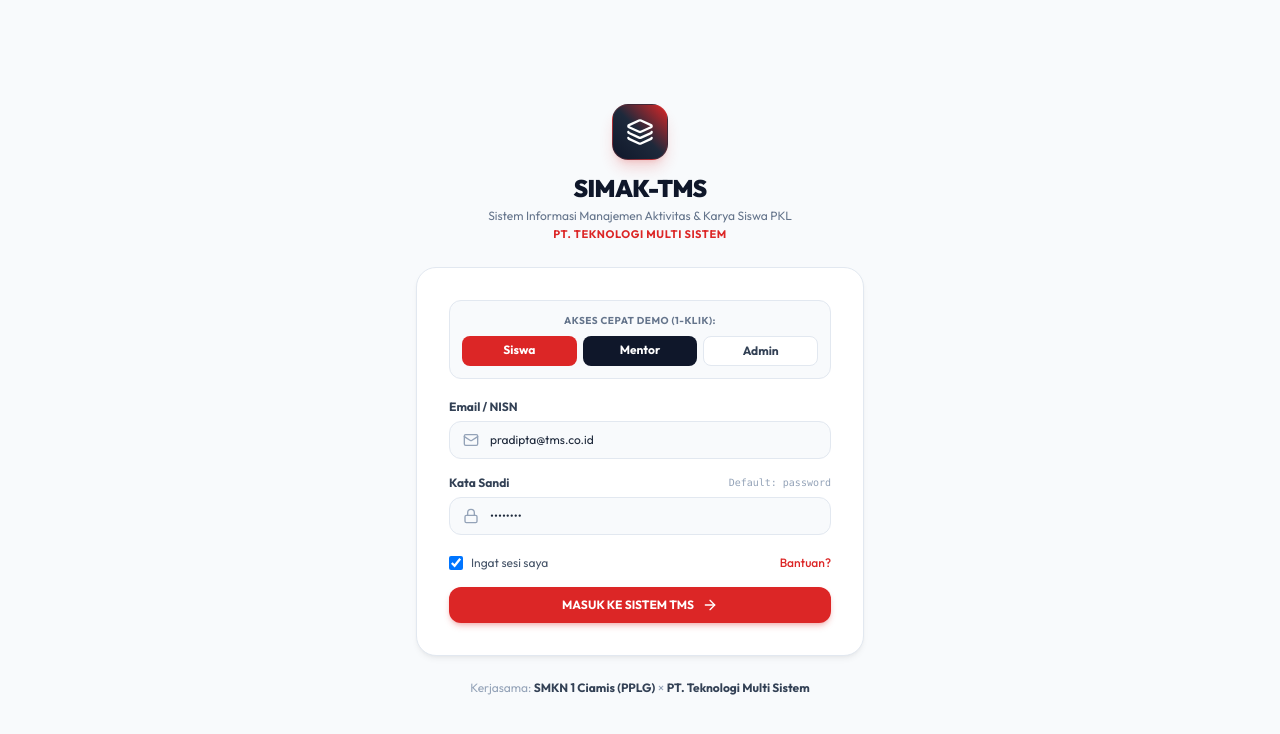
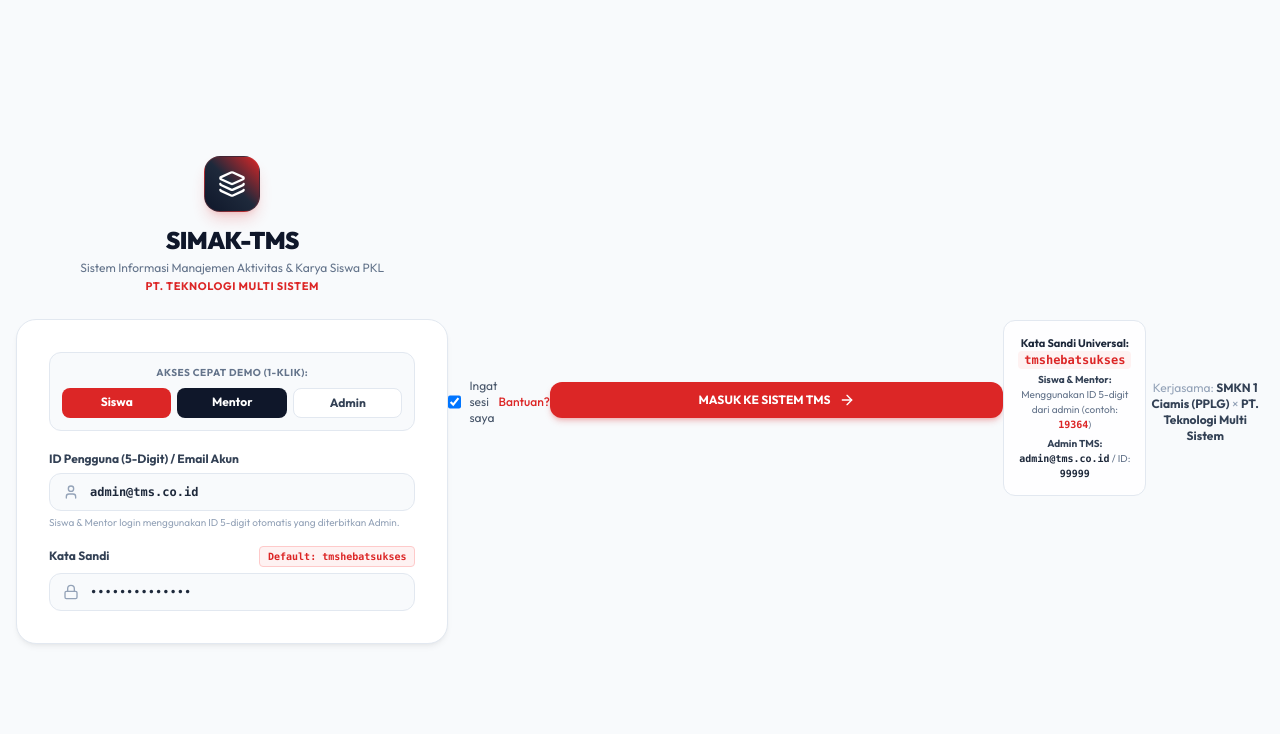
Before and after one commit to PradiptaPPLG/simak-tms, a Laravel app: page /login in a window 1280 px wide. Shown: the top 734 px of the page. Run offline with Laravel 12, Linux system fonts and the light colour scheme; some libraries are stand-ins or nearby versions.

Commit message:
feat: add SimakController and initial view templates for admin, mentor, and student roles

```diff
--- a/app/Http/Controllers/SimakController.php
+++ b/app/Http/Controllers/SimakController.php
@@ -11,6 +11,7 @@ use App\Models\TaskSubmission;
 use App\Models\User;
 use Illuminate\Http\Request;
 use Illuminate\Support\Facades\Auth;
+use Illuminate\Support\Facades\Hash;
 
 class SimakController extends Controller
 {
@@ -27,19 +28,37 @@ class SimakController extends Controller
 
     public function login(Request $request)
     {
-        $credentials = $request->validate([
-            'email' => 'required|email',
-            'password' => 'required',
+        $request->validate([
+            'login_id' => 'required|string',
+            'password' => 'required|string',
         ]);
 
-        if (Auth::attempt($credentials, $request->boolean('remember'))) {
+        $loginId = trim($request->login_id);
+
+        // Cari berdasarkan 5-digit account_id, username, atau email
+        $user = User::where('account_id', $loginId)
+                    ->orWhere('username', $loginId)
+                    ->orWhere('email', $loginId)
+                    ->first();
+
+        if ($user && Hash::check($request->password, $user->password)) {
+            Auth::login($user, $request->boolean('remember'));
             $request->session()->regenerate();
             return redirect()->intended(route('dashboard'));
         }
 
         return back()->withErrors([
-            'email' => 'Kredensial tidak valid. Silakan coba akun demo di bawah.',
-        ])->onlyInput('email');
+            'login_id' => 'ID Pengguna / Email atau Kata Sandi salah. Gunakan ID 5-digit Anda (contoh: 19364) dan kata sandi: tmshebatsukses.',
+        ])->onlyInput('login_id');
+    }
+
+    private function generateUniqueAccountId(): string
+    {
+        do {
+            $code = (string) rand(10000, 99999);
+        } while (User::where('account_id', $code)->orWhere('username', $code)->exists());
+
+        return $code;
     }
 
     // Quick Login Demo Helper for Siswa / Mentor / Admin
@@ -51,7 +70,9 @@ class SimakController extends Controller
             request()->session()->regenerate();
             return redirect()->route('dashboard')->with('success', 'Selamat datang, ' . $user->name . ' (' . strtoupper($user->role) . ')');
         }
-        return redirect()->route('login')->with('error', 'Akun tidak ditemukan.');
+
+        $roleName = $role === 'mentor' ? 'Staff Mentor' : ($role === 'siswa' ? 'Siswa PKL' : 'Admin');
+        return redirect()->route('login')->with('error', "Belum ada akun {$roleName} terdaftar. Silakan login sebagai Admin TMS terlebih dahulu untuk mendaftarkan akun baru.");
     }
 
     public function logout(Request $request)
@@ -479,7 +500,7 @@ class SimakController extends Controller
     {
         $validated = $request->validate([
             'name' => 'required|string|max:100',
-            'email' => 'required|email|unique:users,email',
+            'email' => 'nullable|string|max:150',
             'role' => 'required|in:mentor,siswa',
             'school_origin' => 'nullable|string|max:150',
             'major' => 'nullable|string|max:100',
@@ -489,22 +510,28 @@ class SimakController extends Controller
 
         $batch = Batch::first();
         $avatarBg = $validated['role'] === 'mentor' ? '090d16' : 'ef4444';
+        $accountId = $this->generateUniqueAccountId();
 
-        User::create([
+        $email = !empty($validated['email'])
+            ? (str_contains($validated['email'], '@') ? strtolower(trim($validated['email'])) : strtolower(trim($validated['email'])) . '@tms.co.id')
+            : ($validated['role'] === 'mentor' ? "mentor.{$accountId}@tms.co.id" : "siswa.{$accountId}@tms.co.id");
+
+        $user = User::create([
             'name' => $validated['name'],
-            'email' => $validated['email'],
-            'password' => bcrypt('password'),
+            'account_id' => $accountId,
+            'username' => $accountId,
+            'email' => $email,
+            'password' => Hash::make('tmshebatsukses'),
             'role' => $validated['role'],
             'school_origin' => $validated['school_origin'] ?? ($validated['role'] === 'mentor' ? 'PT. Teknologi Multi Sistem' : 'SMKN 1 Ciamis'),
             'major' => $validated['major'] ?? ($validated['role'] === 'mentor' ? 'Software Engineering' : 'PPLG'),
             'mentor_id' => $validated['role'] === 'siswa' ? ($validated['mentor_id'] ?? null) : null,
             'batch_id' => $validated['batch_id'] ?? ($batch ? $batch->id : 1),
-            'username' => strtolower(str_replace(' ', '', $validated['name'])) . rand(10, 99),
             'avatar' => 'https://ui-avatars.com/api/?name=' . urlencode($validated['name']) . '&background=' . $avatarBg . '&color=ffffff&bold=true&size=256',
         ]);
 
         $roleLabel = $validated['role'] === 'mentor' ? 'Staff Mentor' : 'Siswa PKL';
-        return back()->with('success', "Akun {$roleLabel} baru berhasil didaftarkan dan langsung terhubung di sistem!");
+        return back()->with('success', "Akun {$roleLabel} {$user->name} ({$accountId}) berhasil didaftarkan! ID Login: {$accountId} | Kata Sandi: tmshebatsukses");
     }
 
     // ==========================================
@@ -597,18 +624,25 @@ class SimakController extends Controller
     {
         $validated = $request->validate([
             'name' => 'required|string|max:100',
-            'email' => 'required|email|unique:users,email',
+            'email' => 'nullable|string|max:150',
             'headline' => 'nullable|string|max:150',
             'phone_number' => 'nullable|string|max:30',
             'bio' => 'nullable|string',
         ]);
 
         $batch = Batch::first();
+        $accountId = $this->generateUniqueAccountId();
 
-        User::create([
+        $email = !empty($validated['email'])
+            ? (str_contains($validated['email'], '@') ? strtolower(trim($validated['email'])) : strtolower(trim($validated['email'])) . '@tms.co.id')
+            : "mentor.{$accountId}@tms.co.id";
+
+        $mentor = User::create([
             'name' => $validated['name'],
-            'email' => $validated['email'],
-            'password' => bcrypt('password'),
+            'account_id' => $accountId,
+            'username' => $accountId,
+            'email' => $email,
+            'password' => Hash::make('tmshebatsukses'),
             'role' => 'mentor',
             'school_origin' => 'PT. Teknologi Multi Sistem',
             'major' => $validated['headline'] ?? 'Senior Software Engineer',
@@ -617,11 +651,10 @@ class SimakController extends Controller
             'bio' => $validated['bio'] ?? 'Staff Mentor Pembimbing Industri PT. TMS',
             'location' => 'Lab Software TMS',
             'batch_id' => $batch ? $batch->id : 1,
-            'username' => strtolower(str_replace([' ', '.', ','], '', $validated['name'])) . rand(10, 99),
             'avatar' => 'https://ui-avatars.com/api/?name=' . urlencode($validated['name']) . '&background=090d16&color=ffffff&bold=true&size=256',
         ]);
 
-        return back()->with('success', "Akun Mentor {$validated['name']} berhasil didaftarkan dan aktif membimbing!");
+        return back()->with('success', "Akun Staff Mentor {$mentor->name} ({$accountId}) berhasil didaftarkan! ID Login: {$accountId} | Kata Sandi: tmshebatsukses");
     }
 
     public function adminUpdateMentor(Request $request, $id)
@@ -629,7 +662,7 @@ class SimakController extends Controller
         $mentor = User::where('role', 'mentor')->findOrFail($id);
         $validated = $request->validate([
             'name' => 'required|string|max:100',
-            'email' => 'required|email|unique:users,email,' . $mentor->id,
+            'email' => 'nullable|string|max:150',
             'headline' => 'nullable|string|max:150',
             'phone_number' => 'nullable|string|max:30',
             'bio' => 'nullable|string',
@@ -637,7 +670,7 @@ class SimakController extends Controller
 
         $mentor->update([
             'name' => $validated['name'],
-            'email' => $validated['email'],
+            'email' => $validated['email'] ?? $mentor->email,
             'major' => $validated['headline'] ?? $mentor->major,
             'headline' => $validated['headline'] ?? $mentor->headline,
             'phone_number' => $validated['phone_number'] ?? $mentor->phone_number,
@@ -659,4 +692,32 @@ class SimakController extends Controller
 
         return back()->with('success', "Akun mentor {$name} berhasil dihapus dari sistem.");
     }
+
+    // ==========================================
+    // GANTI PASSWORD PENGGUNA (UNIVERSAL DEFAULT: tmshebatsukses)
+    // ==========================================
+    public function updatePassword(Request $request)
+    {
+        $request->validate([
+            'current_password' => 'required',
+            'password' => 'required|min:6|confirmed',
+        ], [
+            'current_password.required' => 'Kata sandi saat ini wajib diisi.',
+            'password.required' => 'Kata sandi baru wajib diisi.',
+            'password.min' => 'Kata sandi baru minimal 6 karakter.',
+            'password.confirmed' => 'Konfirmasi kata sandi baru tidak cocok.',
+        ]);
+
+        $user = Auth::user();
+
+        if (!Hash::check($request->current_password, $user->password)) {
+            return back()->withErrors(['current_password' => 'Kata sandi saat ini tidak cocok.']);
+        }
+
+        $user->update([
+            'password' => Hash::make($request->password),
+        ]);
+
+        return back()->with('success', 'Kata sandi akun Anda berhasil diperbarui!');
+    }
 }
--- a/resources/views/auth/login.blade.php
+++ b/resources/views/auth/login.blade.php
@@ -63,8 +63,22 @@
                 </div>
             </div>
 
+            @if(session('success'))
+                <div class="p-3 rounded-xl bg-emerald-50 border border-emerald-200 text-emerald-700 text-xs font-semibold flex items-center gap-2">
+                    <i data-lucide="check-circle" class="w-4 h-4 text-emerald-500"></i>
+                    <span>{{ session('success') }}</span>
+                </div>
+            @endif
+
+            @if(session('error'))
+                <div class="p-3 rounded-xl bg-amber-50 border border-amber-200 text-amber-800 text-xs font-semibold flex items-center gap-2">
+                    <i data-lucide="alert-circle" class="w-4 h-4 text-amber-500"></i>
+                    <span>{{ session('error') }}</span>
+                </div>
+            @endif
+
             @if ($errors->any())
-                <div class="p-3 rounded-xl bg-red-50 border border-red-200 text-red-600 text-xs font-medium">
+                <div class="p-3 rounded-xl bg-red-50 border border-red-200 text-red-600 text-xs font-semibold">
                     {{ $errors->first() }}
                 </div>
             @endif
@@ -73,27 +87,31 @@
             <form action="{{ route('login.post') }}" method="POST" class="space-y-4">
                 @csrf
 
-                <!-- Username / Email -->
+                <!-- Username / Email / 5-Digit ID -->
                 <div>
-                    <label for="email" class="block text-xs font-bold text-slate-700 mb-1.5">Email / NISN</label>
+                    <label for="login_id" class="block text-xs font-bold text-slate-700 mb-1.5">ID Pengguna (5-Digit) / Email Akun</label>
                     <div class="relative">
-                        <i data-lucide="mail" class="w-4 h-4 text-slate-400 absolute left-3.5 top-1/2 -translate-y-1/2"></i>
-                        <input type="email" id="email" name="email" value="{{ old('email', 'pradipta@tms.co.id') }}" required
-                               class="w-full pl-10 pr-3.5 py-2.5 bg-slate-50 border border-slate-200 rounded-xl text-xs text-slate-800 focus:outline-none focus:ring-2 focus:ring-red-500/20 focus:border-red-500 transition-all"
-                               placeholder="pradipta@tms.co.id">
+                        <i data-lucide="user" class="w-4 h-4 text-slate-400 absolute left-3.5 top-1/2 -translate-y-1/2"></i>
+                        <input type="text" id="login_id" name="login_id" value="{{ old('login_id', 'admin@tms.co.id') }}" required
+                               class="w-full pl-10 pr-3.5 py-2.5 bg-slate-50 border border-slate-200 rounded-xl text-xs text-slate-800 font-semibold focus:outline-none focus:ring-2 focus:ring-red-500/20 focus:border-red-500 transition-all font-mono"
+                               placeholder="Contoh: 19364 atau admin@tms.co.id">
                     </div>
+                    <p class="text-[10px] text-slate-400 mt-1">Siswa & Mentor login menggunakan ID 5-digit otomatis yang diterbitkan Admin.</p>
                 </div>
 
                 <!-- Password -->
                 <div>
                     <div class="flex items-center justify-between mb-1.5">
                         <label for="password" class="block text-xs font-bold text-slate-700">Kata Sandi</label>
-                        <span class="text-[10px] text-slate-400 font-mono">Default: password</span>
+                        <span class="text-[10px] text-red-600 font-bold font-mono bg-red-50 px-2 py-0.5 rounded border border-red-200">Default: tmshebatsukses</span>
                     </div>
                     <div class="relative">
                         <i data-lucide="lock" class="w-4 h-4 text-slate-400 absolute left-3.5 top-1/2 -translate-y-1/2"></i>
-                        <input type="password" id="password" name="password" value="password" required
-                               class="w-full pl-10 pr-3.5 py-2.5 bg-slate-50 border border-slate-200 rounded-xl text-xs text-slate-800 focus:outline-none focus:ring-2 focus:ring-red-500/20 focus:border-red-500 transition-all">
+                        <input type="password" id="password" name="password" value="tmshebatsukses" required
+                               class="w-full pl-10 pr-3.5 py-2.5 bg-slate-50 border border-slate-200 rounded-xl text-xs text-slate-800 focus:outline-none focus:ring-2 focus:ring-red-500/20 focus:border-red-500 transition-all font-mono"
+                               placeholder="tmshebatsukses">
+                    </div>
+                </div>
                     </div>
                 </div>
 
@@ -115,6 +133,13 @@
 
         </div>
 
+        <!-- Credentials Quick Info -->
+        <div class="mt-4 p-3.5 bg-white/90 backdrop-blur-xs rounded-xl border border-slate-200 text-center text-[11px] text-slate-500 shadow-2xs space-y-1">
+            <div><b class="text-slate-800">Kata Sandi Universal:</b> <code class="bg-red-50 text-red-600 px-1.5 py-0.5 rounded font-mono font-bold text-xs">tmshebatsukses</code></div>
+            <div class="text-[10px]"><b class="text-slate-700">Siswa & Mentor:</b> Menggunakan ID 5-digit dari admin (contoh: <span class="font-mono font-bold text-red-600">19364</span>)</div>
+            <div class="text-[10px]"><b class="text-slate-700">Admin TMS:</b> <code class="font-mono font-bold text-slate-800">admin@tms.co.id</code> / ID: <code class="font-mono font-bold text-slate-800">99999</code></div>
+        </div>
+
         <!-- Partnership Footer -->
         <div class="text-center mt-6 text-xs text-slate-400">
             <span>Kerjasama: <b class="text-slate-700">SMKN 1 Ciamis (PPLG)</b> &times; <b class="text-slate-700">PT. Teknologi Multi Sistem</b></span>
--- a/resources/views/mentor/students.blade.php
+++ b/resources/views/mentor/students.blade.php
@@ -43,7 +43,7 @@
             </div>
             <div class="mt-3 pt-3 border-t border-slate-100 text-[11px] text-slate-500 flex items-center justify-between">
                 <span>Pembimbing:</span>
-                <span class="font-bold text-slate-800">{{ $mentor->name }}</span>
+                <span class="font-bold text-slate-800">{{ $mentor->name ?? 'Staff Mentor TMS' }}</span>
             </div>
         </div>
 
@@ -196,7 +196,7 @@
                         <div class="p-4 rounded-xl bg-white border border-slate-200 space-y-2">
                             <div class="text-xs font-bold text-slate-800 uppercase tracking-wider flex items-center justify-between">
                                 <span>Nilai 4 Pilar Kompetensi Industri</span>
-                                <span class="text-[10px] text-slate-400 font-normal">Penilai: {{ $mentor->name }}</span>
+                                <span class="text-[10px] text-slate-400 font-normal">Penilai: {{ $mentor->name ?? 'Staff Mentor TMS' }}</span>
                             </div>
                             <div class="grid grid-cols-2 sm:grid-cols-4 gap-2.5 pt-1 text-xs">
                                 <div class="bg-slate-50 p-2.5 rounded-lg border border-slate-100">
--- a/routes/web.php
+++ b/routes/web.php
@@ -125,6 +125,7 @@ Route::middleware(['auth'])->group(function () {
     // Developer Profile ala GitHub
     Route::get('/profil', [SimakController::class, 'profile'])->name('profile');
     Route::post('/profil', [SimakController::class, 'updateProfile'])->name('profile.update');
+    Route::post('/password/update', [SimakController::class, 'updatePassword'])->name('password.update');
 
     // Admin TMS Management Hub
     Route::get('/admin', [SimakController::class, 'adminDashboard'])->name('admin.dashboard');
```
Also changed, not shown: resources/views/admin/dashboard.blade.php (+6 -2 lines), resources/views/admin/mentors.blade.php (+21 -13 lines), resources/views/admin/students.blade.php (+7 -1 lines), 6 other files.
